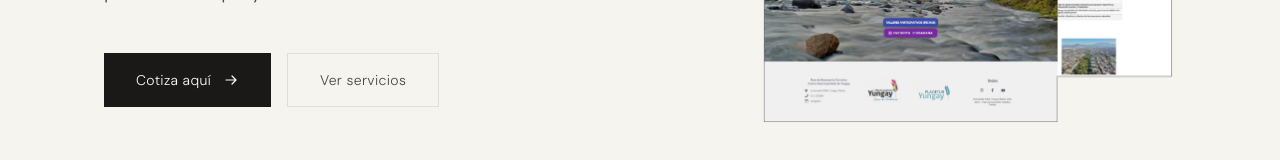
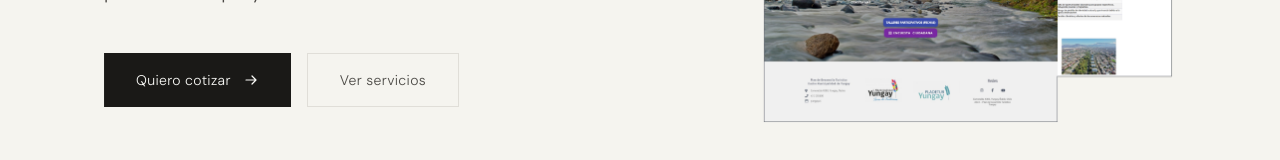
Before and after one commit to AlbertoRodBa/kulp-web, a Next.js app: page / in a window 1280 px wide. Shown: the part 481-641 px from the top of the page. Built offline with nearby package versions, Linux system fonts and the light colour scheme; no server answers.

Commit message:
cambiar mensaje de boton a Quiero cotizar

```diff
--- a/components/Hero.tsx
+++ b/components/Hero.tsx
@@ -52,7 +52,7 @@ export default function Hero() {
               >
                 <span className="absolute inset-0 bg-[#424242] translate-x-[-100%] group-hover:translate-x-0 transition-transform duration-500 ease-out" />
                 <span className="relative z-10 flex items-center gap-3">
-                  Cotiza aquí
+                  Quiero cotizar
                   <svg
                     width="16"
                     height="16"
```
